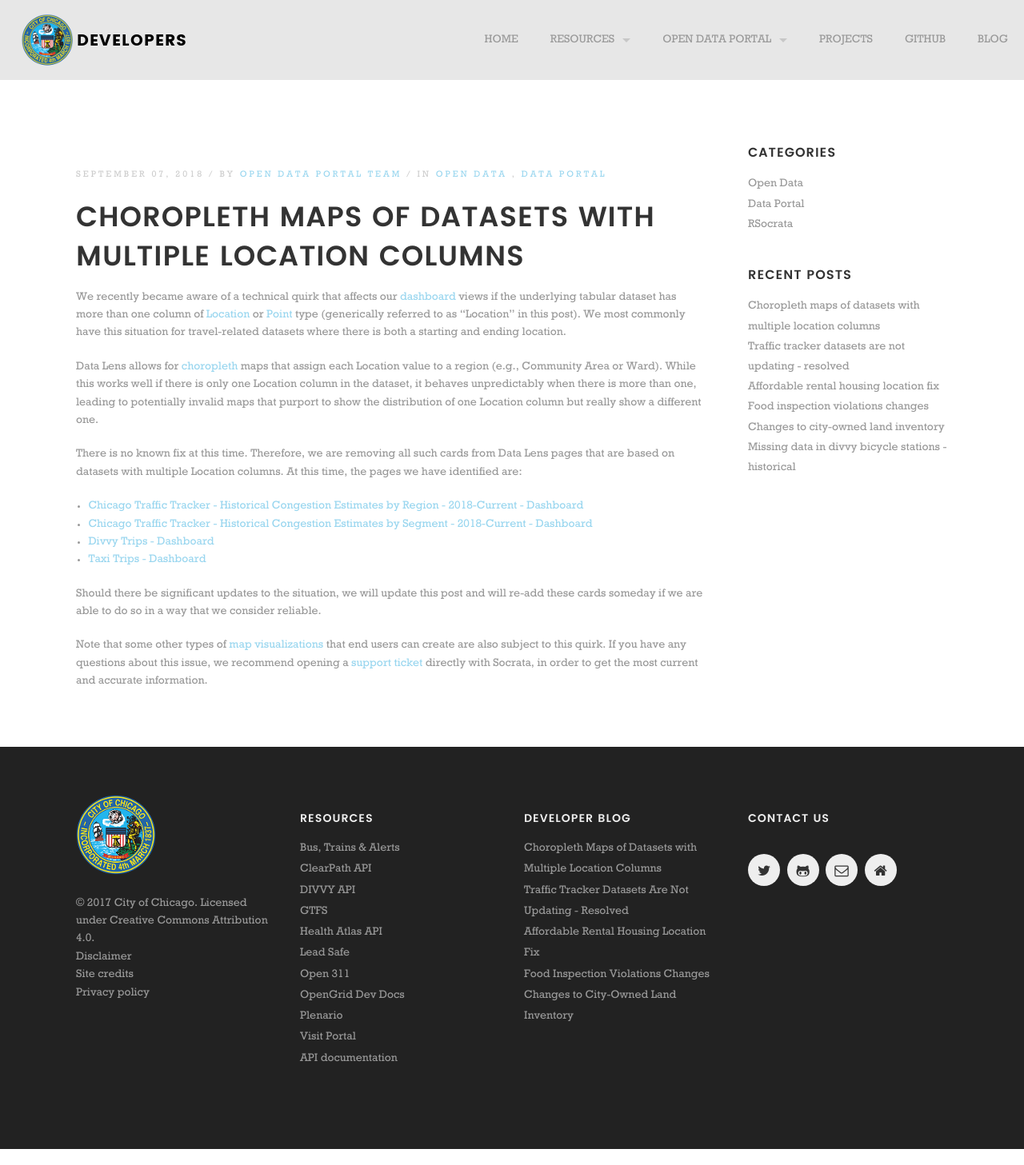
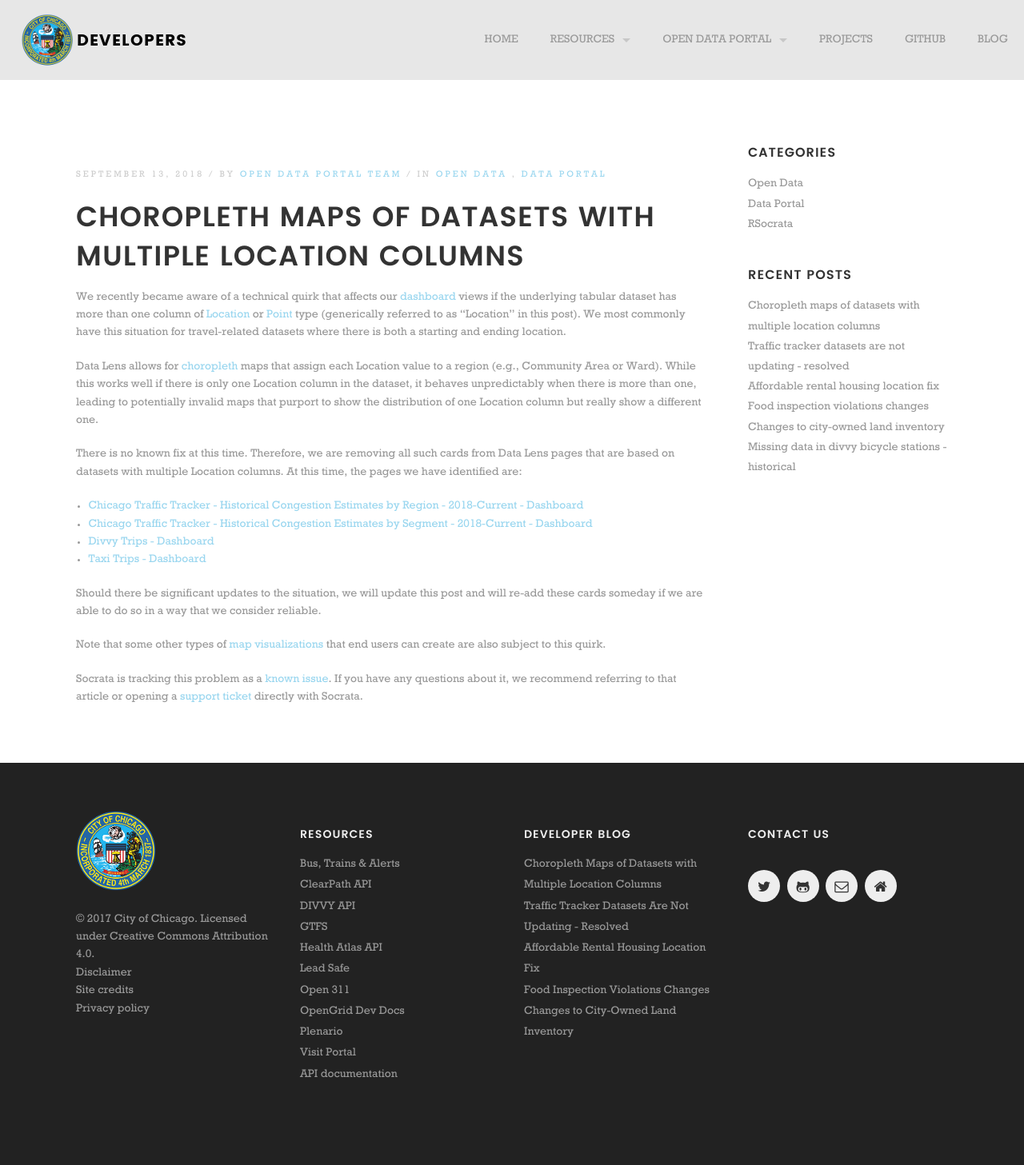
Before and after one commit to Chicago/dev.cityofchicago.org, a Jekyll site: the page built from _posts/2018-09-13-multiple-location-columns.md, in a window 1280 px wide. Shown: the whole page at 80% size. Built offline with Jekyll 4.4.1, drawn with Linux system fonts in a browser that asks for light colours; some web fonts are replaced.

Commit message:
Update and rename 2018-09-07-multiple-location-columns.md to 2018-09-13-multiple-location-columns.md
Updated name to reflect today's date. Edited to refer to the Socrata known issues article.

```diff
--- a/_posts/2018-09-07-multiple-location-columns.md
+++ b/_posts/2018-09-13-multiple-location-columns.md
@@ -27,4 +27,6 @@
 
 Should there be significant updates to the situation, we will update this post and will re-add these cards someday if we are able to do so in a way that we consider reliable.
 
-Note that some other types of [map visualizations](https://support.socrata.com/hc/en-us/articles/360000626547-Publishing-and-Visualizing-Geospatial-Data) that end users can create are also subject to this quirk. If you have any questions about this issue, we recommend opening a [support ticket](https://support.socrata.com/hc/en-us/requests/new) directly with Socrata, in order to get the most current and accurate information.
+Note that some other types of [map visualizations](https://support.socrata.com/hc/en-us/articles/360000626547-Publishing-and-Visualizing-Geospatial-Data) that end users can create are also subject to this quirk.
+
+Socrata is tracking this problem as a [known issue](https://support.socrata.com/hc/en-us/articles/360008376273). If you have any questions about it, we recommend referring to that article or opening a [support ticket](https://support.socrata.com/hc/en-us/requests/new) directly with Socrata.
```
Also changed, not shown: other parts of _posts/2018-09-13-multiple-location-columns.md (+1 -1 lines).
